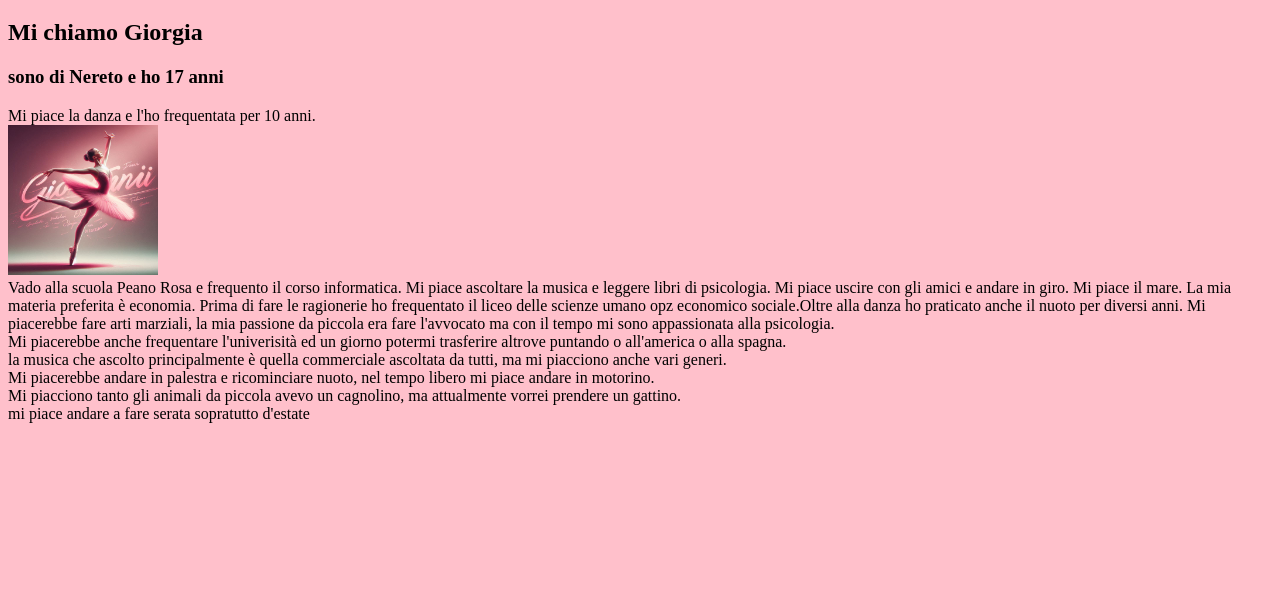
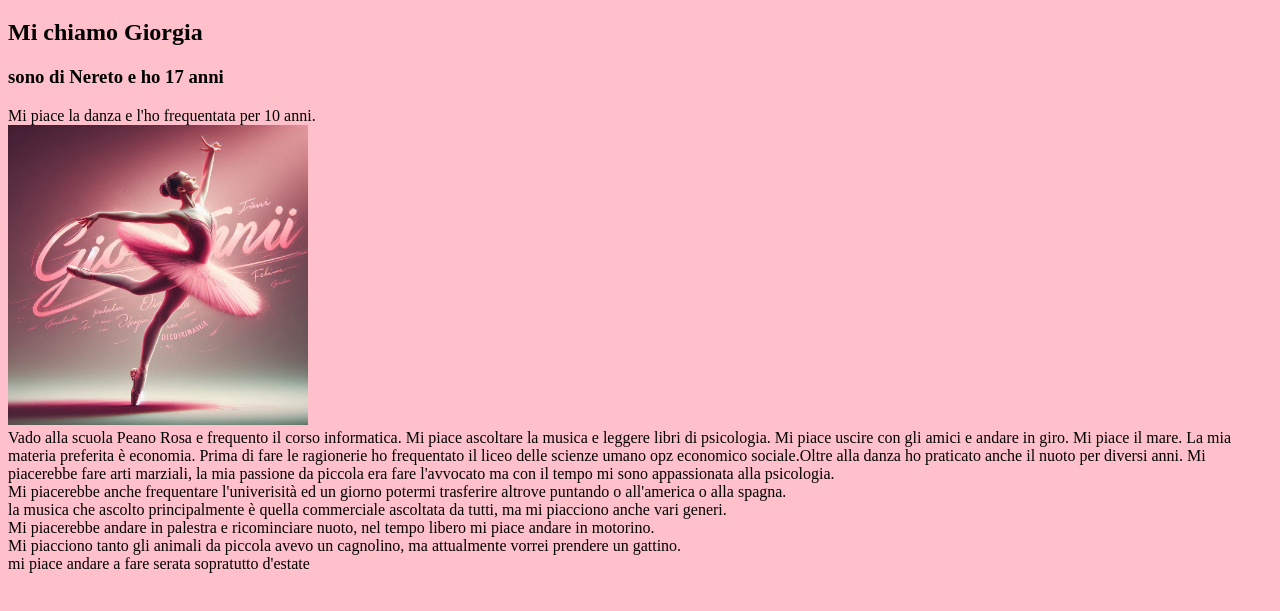
Before and after one commit to giorgis2007/giorgis2007.github.io, a plain HTML site: page index.html in a window 1280 px wide. Shown: the part 61-672 px from the top of the page. Drawn offline with Linux system fonts and the light colour scheme.

Commit message:
Update index.html

```diff
--- a/index.html
+++ b/index.html
@@ -9,7 +9,7 @@
 		<H2>Mi chiamo Giorgia </H2>
 		<H3>sono di Nereto e ho 17 anni</h3>
 		Mi piace la danza e l'ho frequentata per 10 anni.<br>
-		<img src="danzatrice2.png" width="150" >
+		<img src="danzatrice2.png" width="300" >
 		<br>Vado alla scuola Peano Rosa e frequento il corso informatica.
 		Mi piace ascoltare la musica e leggere libri di psicologia. Mi piace uscire con gli
 		amici e andare in giro. Mi piace il mare. La mia materia preferita è economia. Prima di fare le ragionerie ho frequentato
```
